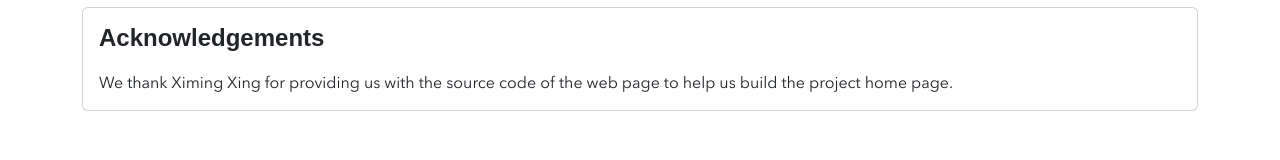
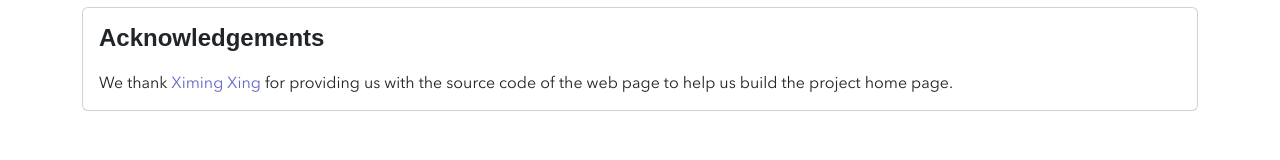
Before and after one commit to zhuole1025/Structured-Visuals-Page, a plain HTML site: page index.html in a window 1280 px wide. Shown: the part 5443-5603 px from the top of the page. Drawn offline with nearby package versions, Linux system fonts and the light colour scheme; a script that the page names is missing; files whose address does not match are found by name.

Commit message:
feat(index): update lines

```diff
--- a/index.html
+++ b/index.html
@@ -387,7 +387,7 @@
     <div class="card">
         <div class="card-body">
             <h4 class="card-title card-title-margin">Acknowledgements</h4>
-            <p class="card-text">We thank Ximing Xing for providing us with the source code of the web page to help us
+            <p class="card-text">We thank <a href="https://ximinng.github.io/">Ximing Xing</a> for providing us with the source code of the web page to help us
                 build the project home page.</p>
         </div>
     </div>
@@ -406,7 +406,7 @@
             <div class="col-12 col-md-6 text-md-end text-center">
                 <p class="footer-text mb-0">
                     This webpage template was originally made by
-                    <a href="https://ximinng.github.io/" class="link-primary text-decoration-none">Ximing Xing</a>.
+                    <a href="https://github.com/ximinng/GithubPages-Template" class="link-primary text-decoration-none">Ximing Xing</a>.
                 </p>
             </div>
         </div>
```
